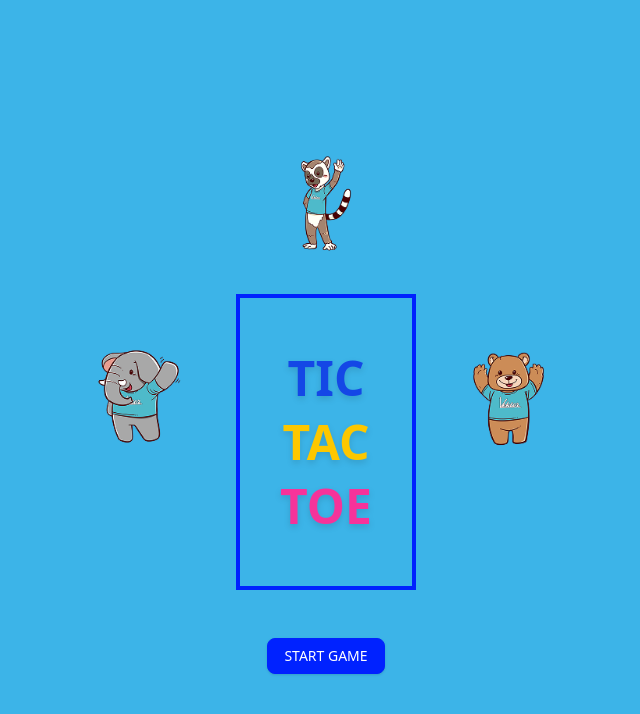
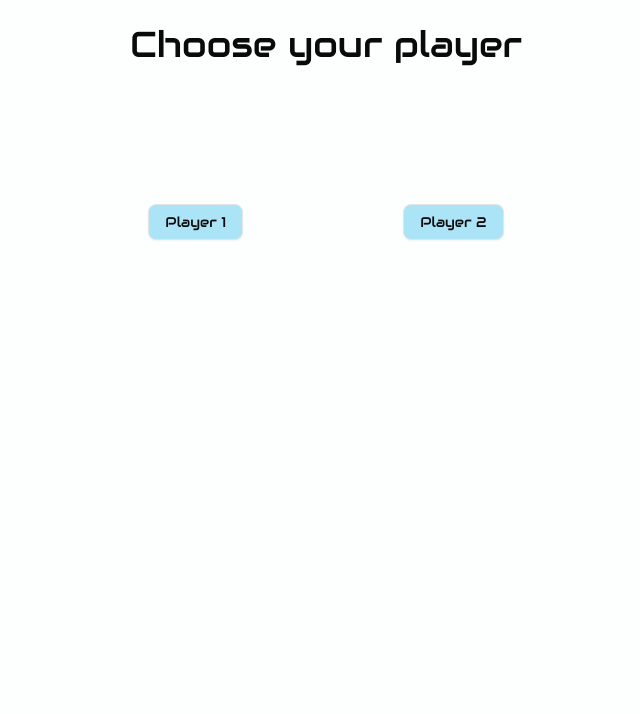
Before and after one commit to irilstr/tictactoe, a React (Vite) app: page / in a window 1280 px wide. Shown: the top 714 px of the page, without its empty margins (314-954 px from the left). Built offline with nearby package versions, Linux system fonts and the light colour scheme.

Commit message:
Fikset velg karakter komponent

```diff
--- a/src/App.tsx
+++ b/src/App.tsx
@@ -1,10 +1,19 @@
 import StartGame from "./components/startGame";
+import Choose_player from "./components/Choose_player";
+// import DropDown from "./components/dropDown";
+import Greeting from "./components/Greeting";
+import { useState } from "react";
 
 function App() {
+  const [message, setMessage] = useState("");
   return (
     <>
-      <div className="h-screen flex flex-col bg-[#3CB4E8]">
-        <StartGame />
+      <div className="h-screen flex flex-col bg-[#fdffff]">
+        <Choose_player/>
+        {/* <Greeting name="Alice" onClick={() => setMessage("Hello, Alice!")} />
+        <Greeting name="Bob" onClick={() => setMessage("Hello, Bob!")} />
+
+        <p>{message}</p> Viser meldingen når en knapp trykkes */}
       </div>
     </>
   );
--- a/src/components/Choose_player.tsx
+++ b/src/components/Choose_player.tsx
@@ -1,10 +1,131 @@
-export default function Square() {
+import { Button } from "@/components/ui/button";
+import { useState } from "react";
+import { useEffect } from "react";
+
+interface GameProps {
+    player1: string;
+    player2: string;
+}
+function choose_player({player1, player2 }: GameProps) {
+    return `${player1},${player2}` ;
+  }
+const characters = ["Bjorn", "Elephant", "Lemur"];
+export default function velgKarakter() {
+    //aner virkelig ikke om det er normalt å bruke så mange forskjellige states, men fuck it.
+    const [player_1_btn, set_player_1_btn] = useState ("Player 1")
+    const [player_2_btn, set_player_2_btn] = useState ("Player 2")
+    const [visability, setvisability] = useState(false)
+    const [player1, setplayer1] = useState("1");
+    const [player2, setplayer2] = useState("2");
+    const [isOpen1, setIsOpen1] = useState(false);
+    const [isOpen2, setIsOpen2] = useState(false);
+    const [error, setError] = useState<string>("");
+    const [images, setImages] = useState(characters);
+
+    useEffect(() => {
+        if (images.includes(player1) && images.includes(player2)) {
+            setvisability(true);
+        }
+    }, [player1, player2]);
+
     return (
-        <div id="alt" className="h-screen bg-gray-100" >
+        <div id="alt" className="h-screen" >
             <div id="title" className="text-center mt-6">
-                <h1>Choose your player</h1>
+                <h1 className="font-audiowide text-4xl">Choose your player</h1>
             </div>
-            <button className="square text-2xl text-blue-500" type="button">X</button>
+
+            <div id="button_container" className = "flex flex-row justify-center content-evenly mt-25 flex gap-40 " >
+                <div className="relative">
+                    <Button id="player_1_knapp" onClick={() => {
+                        setIsOpen1(!isOpen1)}
+                    }
+                        variant="outline"
+                        className="mt-6 md:mt-10 bg-[#abe4f7] text-white
+                        font-audiowide text-cent cursor-pointer">
+                        {player_1_btn}
+                </Button>
+                                      {/* Dropdown-meny */}
+                {isOpen1 && (
+                    <div className="absolute mt-2 w-26">
+                        <ul className="">
+                            {images.map((img, index) => (
+                                <button key={img} type="button" className="border cursor-pointer hover:bg-blue-600" onClick={() => {
+                                    let selected_player = images[index]
+                                    if (selected_player !== player2){
+                                        setplayer1(selected_player)
+                                        // images.splice(index, 1)
+                                        setIsOpen1(!isOpen1)
+                                        set_player_1_btn(img)
+                                        setError("")
+                                    } else {
+                                        setError("Begge kan ikke være samme karakter")
+                                    }
+                                }
+                                }>
+                                    <img key={img + index.toString()} src={`${img}.png`} alt={`image-${index}`} className="h-30 lg:h-30"/>
+                                </button>
+                            ))}
+                        </ul>
+                    </div>
+                )}
+            </div>
+            <div className="position absolute">
+                <span className="text-center">
+                    {error}
+                </span>
+            </div>
+
+
+            <div className="relative">
+                <Button onClick={() => {
+                    setIsOpen2(!isOpen2)}
+                }
+                    variant="outline"
+                    className="mt-6 md:mt-10 bg-[#abe4f7] text-white
+                    font-audiowide text-cent cursor-pointer">
+                    {player_2_btn}
+                </Button>
+                                     {/* Dropdown-meny */}
+                {isOpen2 && (
+                    <div className="absolute mt-2 w-28">
+                        <ul className="">
+                            {images.map((img, index) => (
+                                <button key={img} type="button" className="border border cursor-pointer hover:bg-blue-600" onClick={() => {
+                                    let selected_player = images[index]
+                                    if (selected_player !== player1){
+                                        setplayer2(selected_player)
+                                        // images.splice(index, 1)
+                                        setIsOpen2(!isOpen2)
+                                        set_player_2_btn(img)
+                                        setError("")
+                                    } else {
+                                        setError("Begge kan ikke være samme karakter")
+                                        //document.getElementById("error_tekst").innerText = "Spillerne kan ikke ha samme karakter";
+                                    }
+                                }
+                            }>
+                                <img key={img + index.toString()} src={`${img}.png`} alt={`image-${index}`} className="h-30 lg:h-30"/>
+                                </button>
+                            ))}
+                        </ul>
+                    </div>
+                )}
+            </div>
+            {visability && (
+                <div className="fixed left-1/2 top-3/4 transform -translate-x-1/2 bg-blue-500 text-white py-2 px-6 rounded-lg shadow-lg hover:bg-blue-600 transition">
+                    <button id="begin_game" type="button"
+                        className=""
+                        onClick={() =>{
+                            const players = choose_player({ player1, player2 });
+                        }}>
+                        begin game
+                    </button>
+                </div>
+            )}
         </div>
+        </div>
+
+
     );
+
 }
--- /dev/null
+++ b/src/components/ui/button.tsx
@@ -0,0 +1,59 @@
+import type * as React from "react"
+import { Slot } from "@radix-ui/react-slot"
+import { cva, type VariantProps } from "class-variance-authority"
+
+import { cn } from "@/lib/utils"
+
+const buttonVariants = cva(
+  "inline-flex items-center justify-center gap-2 whitespace-nowrap rounded-md text-sm font-medium transition-all disabled:pointer-events-none disabled:opacity-50 [&_svg]:pointer-events-none [&_svg:not([class*='size-'])]:size-4 shrink-0 [&_svg]:shrink-0 outline-none focus-visible:border-ring focus-visible:ring-ring/50 focus-visible:ring-[3px] aria-invalid:ring-destructive/20 dark:aria-invalid:ring-destructive/40 aria-invalid:border-destructive",
+  {
+    variants: {
+      variant: {
+        default:
+          "bg-primary text-primary-foreground shadow-xs hover:bg-primary/90",
+        destructive:
+          "bg-destructive text-white shadow-xs hover:bg-destructive/90 focus-visible:ring-destructive/20 dark:focus-visible:ring-destructive/40 dark:bg-destructive/60",
+        outline:
+          "border bg-background shadow-xs hover:bg-accent hover:text-accent-foreground dark:bg-input/30 dark:border-input dark:hover:bg-input/50",
+        secondary:
+          "bg-secondary text-secondary-foreground shadow-xs hover:bg-secondary/80",
+        ghost:
+          "hover:bg-accent hover:text-accent-foreground dark:hover:bg-accent/50",
+        link: "text-primary underline-offset-4 hover:underline",
+      },
+      size: {
+        default: "h-9 px-4 py-2 has-[>svg]:px-3",
+        sm: "h-8 rounded-md gap-1.5 px-3 has-[>svg]:px-2.5",
+        lg: "h-10 rounded-md px-6 has-[>svg]:px-4",
+        icon: "size-9",
+      },
+    },
+    defaultVariants: {
+      variant: "default",
+      size: "default",
+    },
+  }
+)
+
+function Button({
+  className,
+  variant,
+  size,
+  asChild = false,
+  ...props
+}: React.ComponentProps<"button"> &
+  VariantProps<typeof buttonVariants> & {
+    asChild?: boolean
+  }) {
+  const Comp = asChild ? Slot : "button"
+
+  return (
+    <Comp
+      data-slot="button"
+      className={cn(buttonVariants({ variant, size, className }))}
+      {...props}
+    />
+  )
+}
+
+export { Button, buttonVariants }
--- a/src/index.css
+++ b/src/index.css
@@ -1,6 +1,12 @@
+@import url('https://fonts.googleapis.com/css2?family=Audiowide&display=swap');
 @import "tailwindcss";
 
-@import "tailwindcss";
+
+.font-audiowide {
+    font-family: 'Audiowide', cursive;
+  }
+
+
 
 @plugin 'tailwindcss-animate';
 
```
Also changed, not shown: public/Bjorn.png (renamed from public/tor.png).
